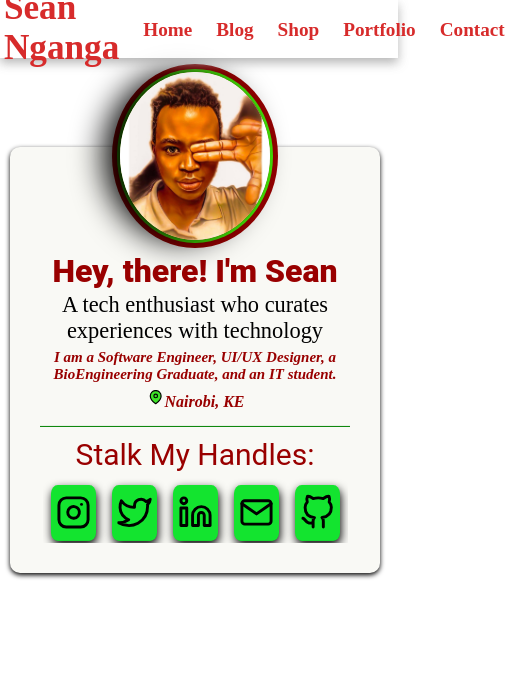
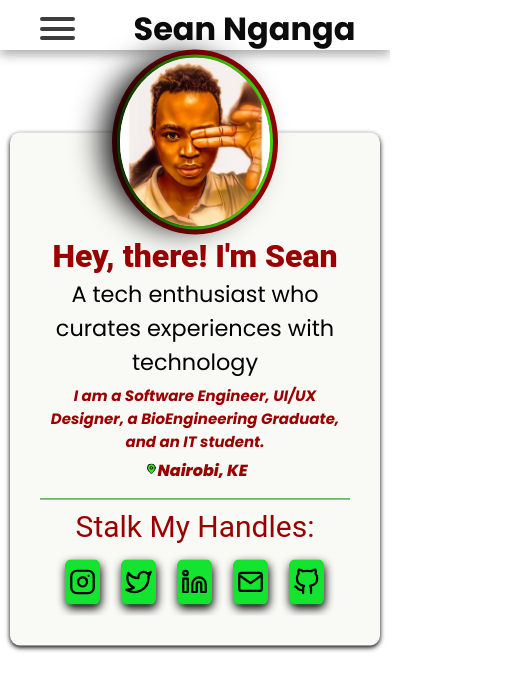
Before and after one commit to sean-code/website-card, a React (Create React App) app: page / in a window 390 px wide. Shown: the top 690 px of the page, 505 px wide, since content can reach past the window. Built offline with nearby package versions, Linux system fonts and the light colour scheme.

Commit message:
Redo the whole navbar setup to bypass the media query bug

```diff
--- a/src/components/home/home.css
+++ b/src/components/home/home.css
@@ -145,13 +145,10 @@
   .followers-list > li a {
     display: block;
     border-radius: 50%;
-    -webkit-transition: 0.3s;
-    -moz-transition: 0.3s;
-    -o-transition: 0.3s;
-    -ms-transition: 0.3s;
     transition: 0.3s;
     height: 45px;
-    width: 45px;
+    width: 40px;
+    padding: 2px;
     text-decoration: none;
   }
   .followers-list > li a img {
@@ -201,3 +198,25 @@
     font-weight: 800;
     cursor: grab;
   }
+
+  /*  Media Queries */
+
+  @media (max-width: 500px) {
+    .wrapper{
+      margin-top: 80%;
+    }
+
+  }
+
+  @media (min-width: 501px) and (max-width: 900px) {
+    .wrapper{
+      margin-top: 45%;
+    }
+  }
+
+
+  @media (min-width: 901px) and (max-width: 2000px) {
+    .wrapper{
+      margin-top: 25%;
+    }
+  }
--- a/src/components/navbar/navbar.css
+++ b/src/components/navbar/navbar.css
@@ -1,18 +1,25 @@
+@import url("https://fonts.googleapis.com/css2?family=Poppins:ital,wght@0,300;0,400;0,500;0,600;0,700;0,800;0,900;1,200;1,300;1,400;1,500;1,600;1,700;1,800;1,900&display=swap");
 
-
-
-.navbar input[type="checkbox"],
-.navbar .hamburger-lines{
-    display: none;
+*,
+*::after,
+*::before {
+  box-sizing: border-box;
+  padding: 0;
+  margin: 0;
 }
 
 
 
-.navbar-container {
+body {
+  font-family: "Poppins", sans-serif;
+}
+
+/* ///////////..utility classes../////////// */
+
+.container {
   max-width: 1200px;
   width: 90%;
-    /* margin: auto; */
-    /* margin-bottom: 200%; */
+  margin: auto;
 }
 
 .btn {
@@ -37,7 +44,7 @@
   transition: background 0.3s ease-in-out;
 }
 
-
+/* ............/navbar/............ *
 
 /* desktop mode............/// */
 
@@ -48,21 +55,19 @@
 
 .navbar {
   box-shadow: 0px 5px 10px 0px #aaa;
-    margin-bottom: 275px;
-    position: relative;
+  /* position: fixed; */
   width: 100%;
   background: #fff;
-    color: #d00606;
+  color: #000;
   opacity: 0.85;
   height: 50px;
-    z-index: 1;
-    padding: 1%;
+  z-index: 12;
 }
 
 .navbar-container {
   display: flex;
   justify-content: space-between;
-    height: 60px;
+  height: 64px;
   align-items: center;
 }
 
@@ -80,8 +85,8 @@
 
 .menu-items a {
   text-decoration: none;
-    color: #d00606;
-    font-weight: 800;
+  color: #990000;
+  font-weight: 500;
   transition: color 0.3s ease-in-out;
 }
 
@@ -92,6 +97,150 @@
 
 .logo {
   order: 1;
-    font-size: 2.2rem;
-    margin-bottom: 0.8rem;
+  font-size: 2.3rem;
+  margin-bottom: 0.5rem;
 }
+
+/* ............//// Showcase styling ////......... */
+
+.showcase-area {
+  height: 50vh;
+  background: linear-gradient(
+      rgba(240, 240, 240, 0.144),
+      rgba(255, 255, 255, 0.336)
+    ),
+    url("https://i.postimg.cc/wT3TQS3V/header-image2.jpg");
+  background-size: cover;
+  background-position: center;
+  background-repeat: no-repeat;
+}
+
+.showcase-container {
+  display: flex;
+  flex-direction: column;
+  align-items: center;
+  justify-content: center;
+  height: 100%;
+  font-size: 1.6rem;
+}
+
+.main-title {
+  text-transform: uppercase;
+  margin-top: 1.5em;
+}
+
+
+
+
+
+
+
+/* ......../ media query /.......... */
+
+@media (max-width: 768px) {
+  .navbar {
+    opacity: 0.95;
+  }
+
+  .navbar-container input[type="checkbox"],
+  .navbar-container .hamburger-lines {
+    display: block;
+  }
+
+  .navbar-container {
+    display: block;
+    position: relative;
+    height: 64px;
+  }
+
+  .navbar-container input[type="checkbox"] {
+    position: absolute;
+    display: block;
+    height: 32px;
+    width: 30px;
+    top: 20px;
+    left: 20px;
+    z-index: 5;
+    opacity: 0;
+  }
+
+  .navbar-container .hamburger-lines {
+    display: block;
+    height: 23px;
+    width: 35px;
+    position: absolute;
+    top: 17px;
+    left: 20px;
+    z-index: 2;
+    display: flex;
+    flex-direction: column;
+    justify-content: space-between;
+  }
+
+  .navbar-container .hamburger-lines .line {
+    display: block;
+    height: 4px;
+    width: 100%;
+    border-radius: 10px;
+    background: #333;
+  }
+
+  .navbar-container .hamburger-lines .line1 {
+    transform-origin: 0% 0%;
+    transition: transform 0.4s ease-in-out;
+  }
+
+  .navbar-container .hamburger-lines .line2 {
+    transition: transform 0.2s ease-in-out;
+  }
+
+  .navbar-container .hamburger-lines .line3 {
+    transform-origin: 0% 100%;
+    transition: transform 0.4s ease-in-out;
+  }
+
+  .navbar .menu-items {
+    padding-top: 100px;
+    background: #fff;
+    height: 100vh;
+    max-width: 200px;
+    transform: translate(-150%);
+    display: flex;
+    flex-direction: column;
+    margin-left: -40px;
+    padding-left: 50px;
+    transition: transform 0.5s ease-in-out;
+    box-shadow: 5px 0px 10px 0px #aaa;
+    /* position: fixed; */
+  }
+
+  .navbar .menu-items li {
+    margin-bottom: 1.5rem;
+    font-size: 1.3rem;
+    font-weight: 500;
+  }
+
+  .logo {
+    position: absolute;
+    top: 5px;
+    right: 15px;
+    font-size: 2rem;
+  }
+
+  .navbar-container input[type="checkbox"]:checked ~ .menu-items {
+    transform: translateX(0);
+  }
+
+  .navbar-container input[type="checkbox"]:checked ~ .hamburger-lines .line1 {
+    transform: rotate(35deg);
+  }
+
+  .navbar-container input[type="checkbox"]:checked ~ .hamburger-lines .line2 {
+    transform: scaleY(0);
+  }
+
+  .navbar-container input[type="checkbox"]:checked ~ .hamburger-lines .line3 {
+    transform: rotate(-35deg);
+  }
+
+}
--- a/src/components/navbar/navbar.jsx
+++ b/src/components/navbar/navbar.jsx
@@ -13,12 +13,12 @@ const NavBar = () =>{
                         <span className="line line3"></span>
                     </div>
                     <ul className="menu-items">
-                        <li><a href="#home">Home</a></li>
-                        <li><a href="#blog">Blog</a></li>
-                        {/* <li><a href="#food">Category</a></li> */}
-                        <li><a href="#food-menu">Shop</a></li>
-                        <li><a href="#testimonials">Portfolio</a></li>
-                        <li><a href="#contact">Contact</a></li>
+                        <li><a href="/">Home</a></li>
+                        <li><a href="/about">About</a></li>
+                        <li><a href="/blog">Blog</a></li>
+                        <li><a href="/shop">Shop</a></li>
+                        <li><a href="/portfolio">Portfolio</a></li>
+                        <li><a href="/contact">Contact</a></li>
                     </ul>
                     <h1 className="logo">Sean Nganga</h1>
                 </div>
```
Also changed, not shown: src/components/about/about.jsx (added, +11 -0 lines), src/components/about/about.css (added). Lines whose indentation alone changed are shown as unchanged.
